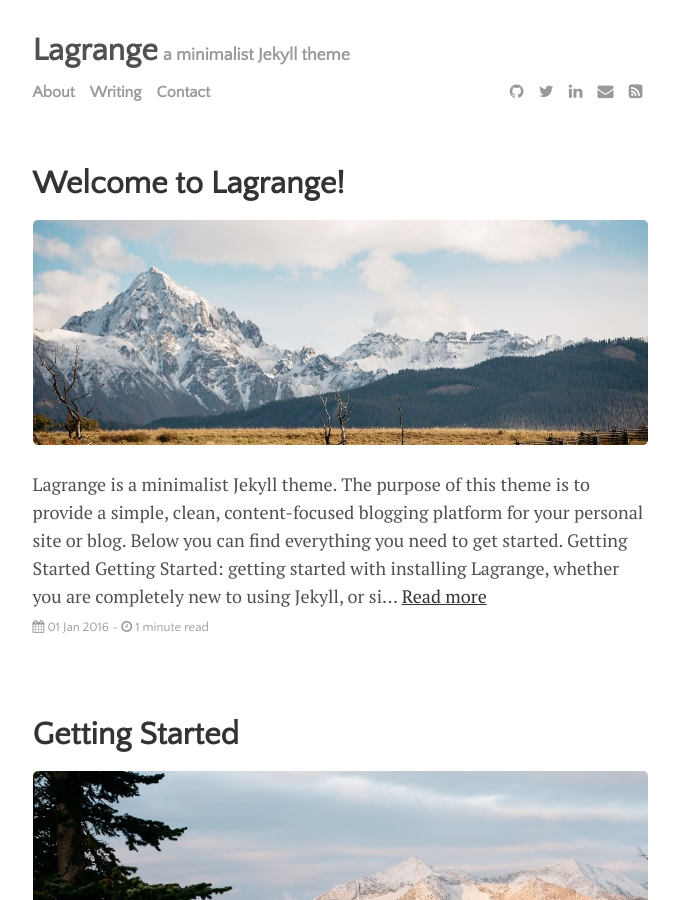
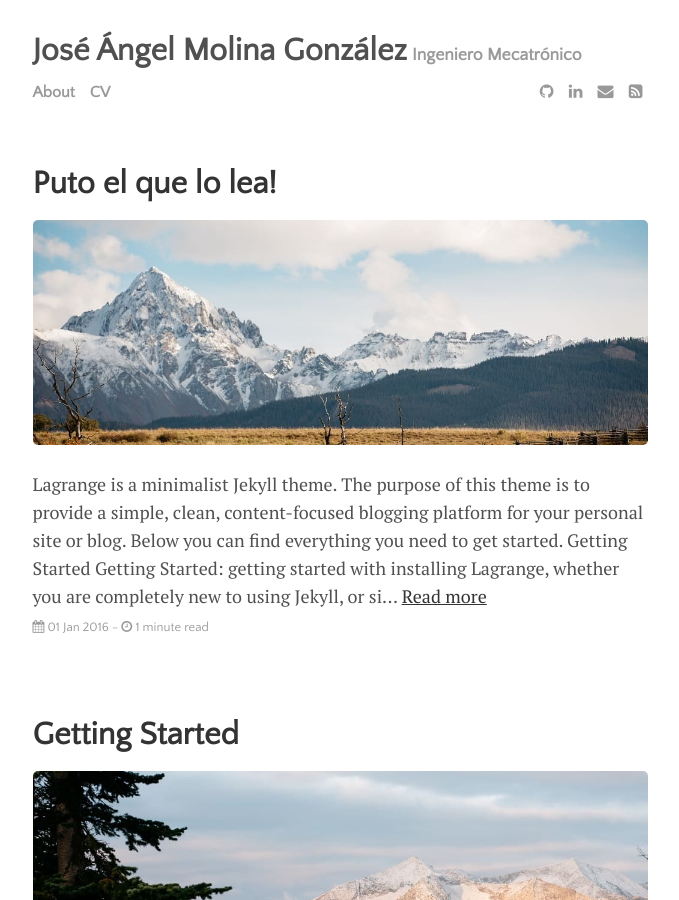
Before and after one commit to AngMolGo/angmolgo.github.io, a Jekyll site: the page built from index.html, in a window 1280 px wide and 900 px high. Shown: the whole window, without its empty margins (300-979 px from the left). Built offline with Jekyll 4.4.1, drawn with Linux system fonts in a browser that asks for light colours; the list of posts is cut into pages by our own code; some of the changed text lies outside the part shown.

Commit message:
mi primer lanzamiento :D

```diff
--- a/_config.yml
+++ b/_config.yml
@@ -20,8 +20,8 @@
 plugins:             [jekyll-paginate, jekyll-sitemap, jekyll-feed, jekyll-seo-tag]
 
 # Customise atom feed settings (this is where Jekyll-Feed gets configuration information)
-title:		           'Lagrange'
-description:	       'a minimalist Jekyll theme'
+title:		           'José Ángel Molina González'
+description:	       'Ingeniero Mecatrónico'
 author:              'Paul Le'
 
 # RSS 2.0 can be used instead of Atom by uncommenting following two lines
--- a/_posts/2016-01-01-welcome-to-lagrange.md
+++ b/_posts/2016-01-01-welcome-to-lagrange.md
@@ -1,7 +1,7 @@
 ---
 layout: post
-title: "Welcome to Lagrange!"
-author: "Paul Le"
+title: "Puto el que lo lea!"
+author: "AngMolGo"
 categories: journal
 tags: [documentation,sample]
 image: mountains.jpg
```
Also changed, not shown: _data/settings.yml (+4 -6 lines).
